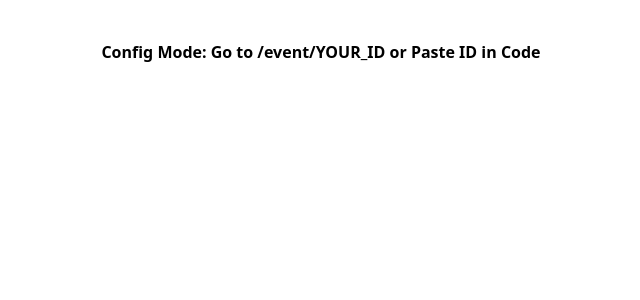
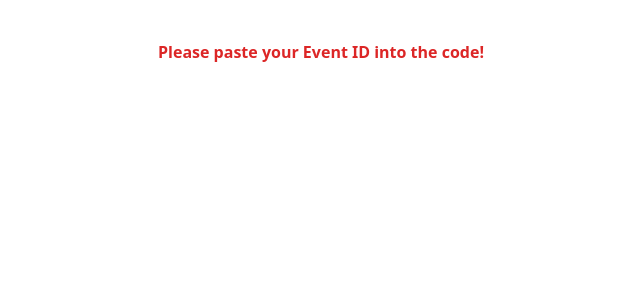
Before and after one commit to stevie-ml/UnconfOS, a React (Vite) app: page / in a window 1280 px wide. Shown: the top 300 px of the page, without its empty margins (319-959 px from the left). Built offline with nearby package versions, Linux system fonts and the light colour scheme.

Commit message:
fix 404 links

```diff
--- a/src/App.jsx
+++ b/src/App.jsx
@@ -402,7 +402,7 @@ export default function App() {
   return (
     <BrowserRouter>
       {/* If ID is hardcoded, show Grid immediately. If not, check URL. */}
-      {HARDCODED_EVENT_ID !== "PASTE_YOUR_ID_HERE" ? (
+      {HARDCODED_EVENT_ID !== "-OilgSFBkcnwwcP14ZJS" ? (
          <EventGrid />
       ) : (
          <Routes>
```
